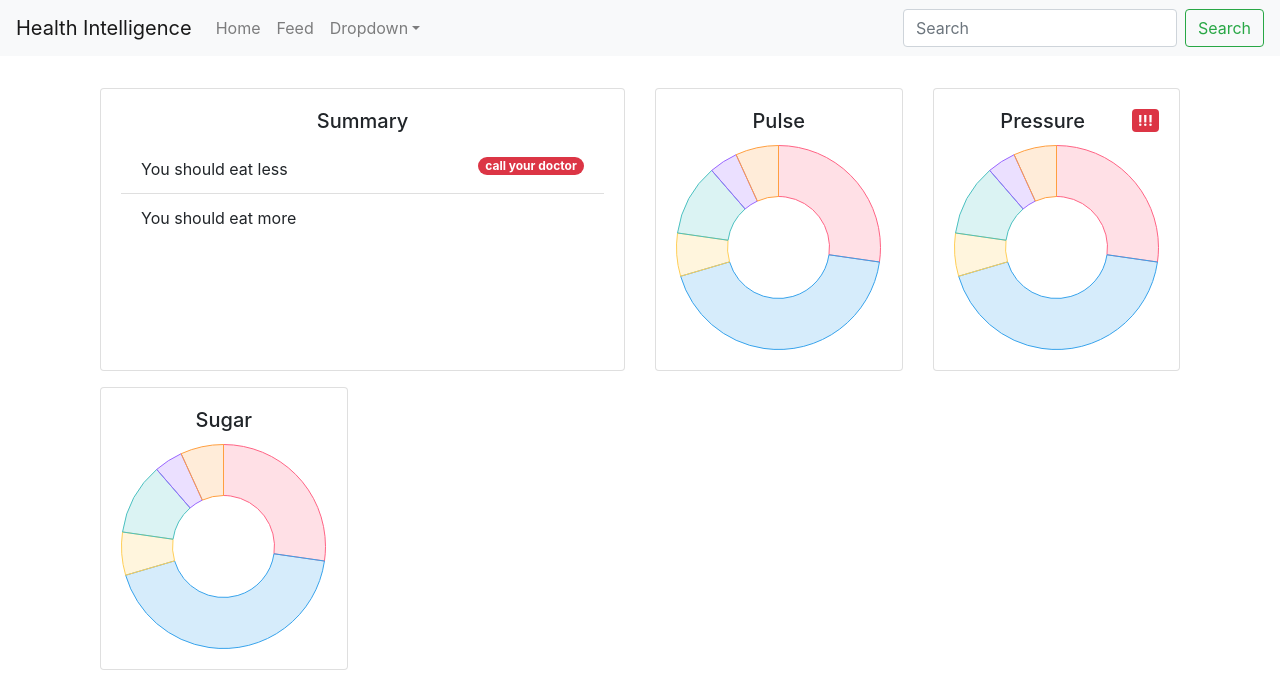
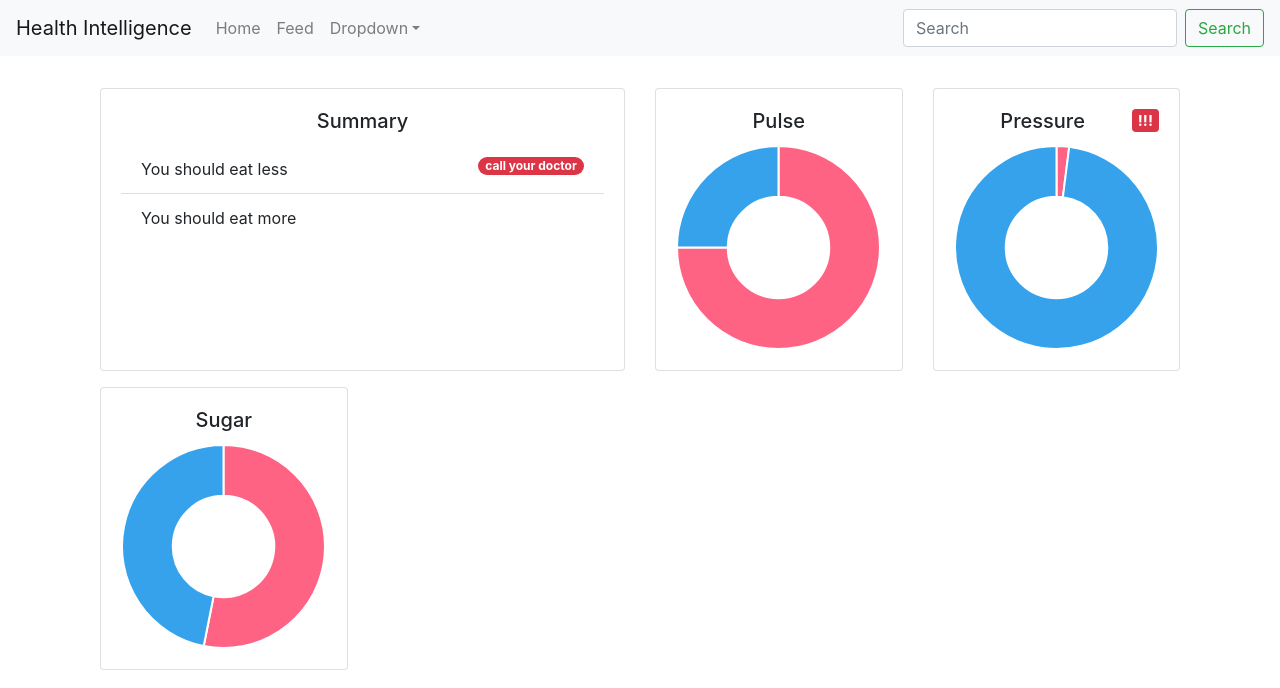
Before and after one commit to eduardvercaemer/itesm-hackathon-health-intelligence, a Next.js app: page / in a window 1280 px wide. Shown: the top 688 px of the page. Built offline with nearby package versions, Linux system fonts and the light colour scheme.

Commit message:
add: generate chard data randomly

```diff
--- a/components/main-dashboard.js
+++ b/components/main-dashboard.js
@@ -3,36 +3,32 @@ import { Badge, Container, Card, Row, Col, ListGroup } from "react-bootstrap";
 import { Doughnut } from "react-chartjs-2";
 Chart.register(ArcElement);
 
-const DummyChart = () => (
-  <Doughnut
-    data={{
-      labels: ["Red", "Blue", "Yellow", "Green", "Purple", "Orange"],
+// generate random data for a two part doughnut chart
+const DummyChart = () => {
+  const data = {
+    labels: ["Less", "More"],
     datasets: [
       {
-          label: "# of Votes",
-          data: [12, 19, 3, 5, 2, 3],
-          backgroundColor: [
-            "rgba(255, 99, 132, 0.2)",
-            "rgba(54, 162, 235, 0.2)",
-            "rgba(255, 206, 86, 0.2)",
-            "rgba(75, 192, 192, 0.2)",
-            "rgba(153, 102, 255, 0.2)",
-            "rgba(255, 159, 64, 0.2)",
+        data: [
+          Math.floor(Math.random() * 100),
+          Math.floor(Math.random() * 100),
         ],
-          borderColor: [
-            "rgba(255,99,132,1)",
-            "rgba(54, 162, 235, 1)",
-            "rgba(255, 206, 86, 1)",
-            "rgba(75, 192, 192, 1)",
-            "rgba(153, 102, 255, 1)",
-            "rgba(255, 159, 64, 1)",
-          ],
-          borderWidth: 1,
+        backgroundColor: ["#FF6384", "#36A2EB"],
+        hoverBackgroundColor: ["#FF6384", "#36A2EB"],
       },
     ],
+  };
+  return (
+    <Doughnut
+      data={data}
+      options={{
+        legend: {
+          position: "right",
+        },
       }}
     />
   );
+};
 
 // center title text, right aligned badge
 const DummyCard = ({ title, children, bigger, badge }) => (
```
Lines whose indentation alone changed are shown as unchanged.
